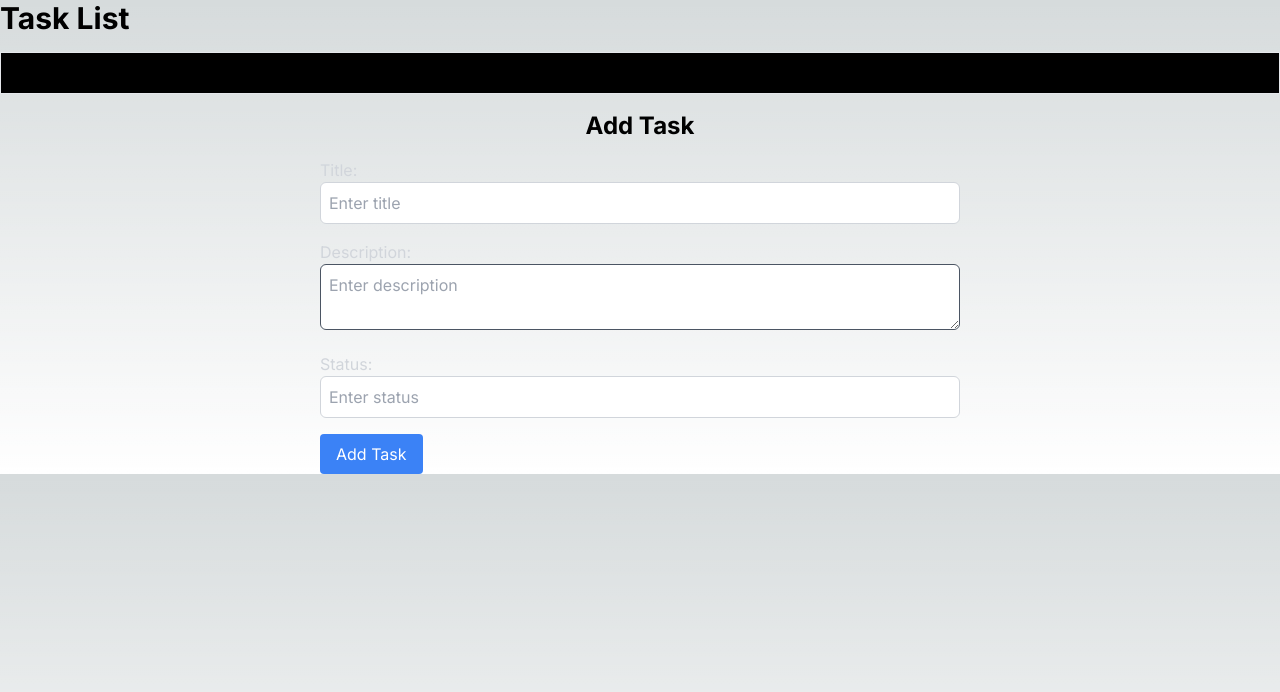
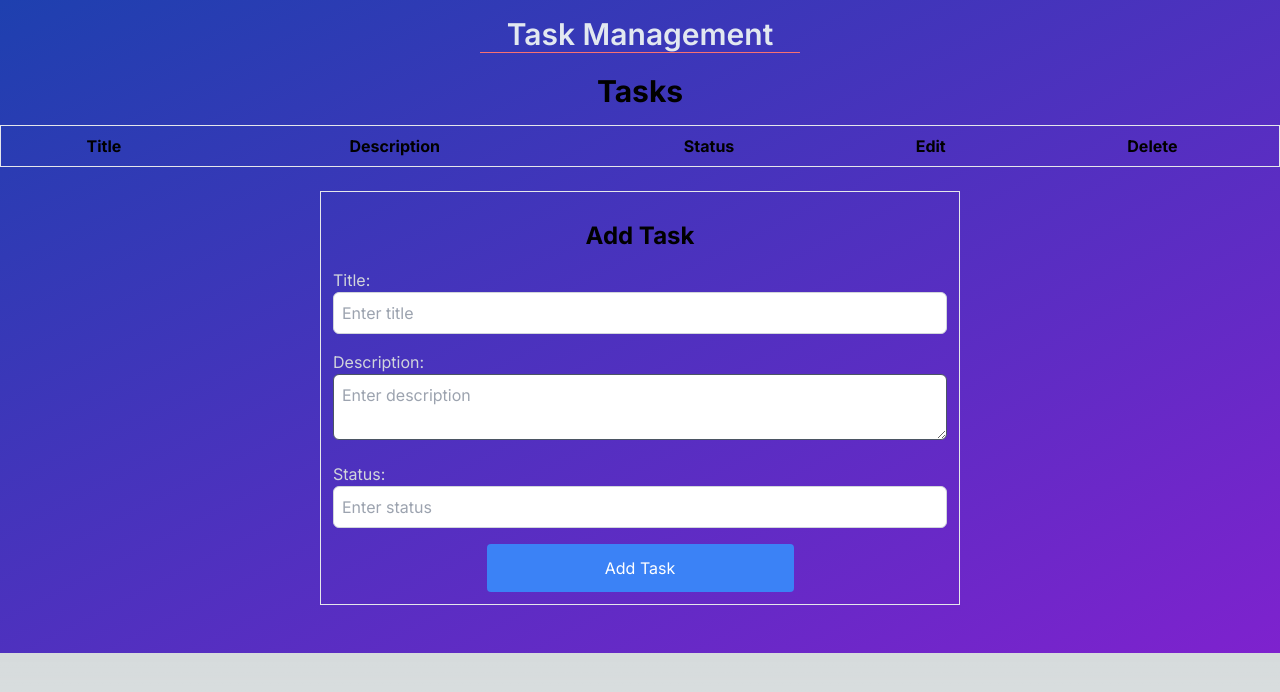
Before and after one commit to developerMasum/Task-Management-Application, a Next.js app: page / in a window 1280 px wide. Shown: the top 692 px of the page. Built offline with nearby package versions, Linux system fonts and the light colour scheme.

Commit message:
error solved and added sweet alert

```diff
--- a/src/app/AddTask/page.tsx
+++ b/src/app/AddTask/page.tsx
@@ -25,24 +25,24 @@ const AddTaskPage: React.FC = () => {
     if (taskTitle.trim() === '') {
       setTitleError('Title is required');
       hasError = true;
-    } else if (taskTitle.length > 30) {
-      setTitleError('Title should be less than or equal to 30 characters');
+    } else if (taskTitle.length > 50) {
+      setTitleError('Title should be less than or equal to 50 characters');
       hasError = true;
     }
 
     if (taskDescription.trim() === '') {
       setDescriptionError('Description is required');
       hasError = true;
-    } else if (taskDescription.length > 50) {
-      setDescriptionError('Description should be less than or equal to 50 characters');
+    } else if (taskDescription.length > 250) {
+      setDescriptionError('Description should be less than or equal to 250 characters');
       hasError = true;
     }
 
     if (taskStatus.trim() === '') {
       setStatusError('Status is required');
       hasError = true;
-    } else if (taskStatus.length > 10) {
-      setStatusError('Status should be less than or equal to 10 characters');
+    } else if (taskStatus.length > 30) {
+      setStatusError('Status should be less than or equal to 30 characters');
       hasError = true;
     }
 
@@ -61,7 +61,7 @@ const AddTaskPage: React.FC = () => {
     Swal.fire({
       position: 'center',
       icon: 'success',
-      title: 'Your work has been saved',
+      title: 'task added successfully ',
       showConfirmButton: false,
       timer: 1000
     }).then(() => {
@@ -73,7 +73,7 @@ const AddTaskPage: React.FC = () => {
   };
 
   return (
-    <div className="w-1/2 mx-auto">
+    <div className="w-full p-3  md:w-1/2 lg-w-1/2 mx-auto mb-12   border border-gray-200 ">
       <h1 className="text-2xl font-bold mb-4 text-center pt-4">Add Task</h1>
       <form className="text-black">
         <div className="mb-4">
@@ -114,13 +114,15 @@ const AddTaskPage: React.FC = () => {
           />
           {statusError && <p className="text-red-500">{statusError}</p>}
         </div>
-        <button
-          className="bg-blue-500 text-white py-2 px-4 rounded hover:bg-blue-600"
+      <div className='flex items-center'>
+      <button
+          className="bg-blue-500 text-white py-3 w-1/2 mx-auto px-4 rounded hover:bg-blue-800"
           type="button"
           onClick={handleAddTask}
         >
           Add Task
         </button>
+      </div>
       </form>
 
     </div>
--- a/src/app/TaskList.tsx/page.tsx
+++ b/src/app/TaskList.tsx/page.tsx
@@ -1,6 +1,7 @@
 "use client"
 import React, { useState } from 'react';
 import { useMST, Task } from '../../store';
+import Swal from 'sweetalert2';
 
 const TaskList: React.FC = () => {
   const [, addTask, editTask, deleteTask, getTasks] = useMST();
@@ -13,7 +14,18 @@ const TaskList: React.FC = () => {
     localStorage.setItem('tasks', JSON.stringify(getTasks()));
     setEditTaskId(null);
     setNewEditTaskId(null);
+    Swal.fire({
+      position: 'center',
+      icon: 'success',
+      title: 'task deleted successfully',
+      showConfirmButton: false,
+      timer: 1000
+    }).then(() => {
+      // Reload the page after Swal is fully shown
+      setTimeout(() => {
         window.location.reload();
+      }, 1000);
+    });
   };
 
   const handleEditTask = (taskId: number) => {
@@ -35,20 +47,22 @@ const TaskList: React.FC = () => {
       const updatedTasks = getTasks();
       localStorage.setItem('tasks', JSON.stringify(updatedTasks));
       handleCancelEdit();
+
     }
   };
 
   return (
     <div>
-      <h1 className="text-3xl font-bold mb-4">Task List</h1>
-      <table className="min-w-full bg-black border border-gray-200">
+      <h1 className="text-3xl text-center font-bold mb-4 mt-5">Tasks</h1>
+      <div className="overflow-x-auto">
+        <table className="min-w-full  border border-gray-200">
           <thead>
             <tr>
               <th className="py-2 px-4 border-b text-center">Title</th>
               <th className="py-2 px-4 border-b text-center">Description</th>
               <th className="py-2 px-4 border-b text-center">Status</th>
-            <th className="py-2 px-4 border-b">Edit Action</th>
-            <th className="py-2 px-4 border-b">Delete Action</th>
+              <th className="py-2 px-4 border-b text-center">Edit</th>
+              <th className="py-2 px-4 border-b text-center">Delete</th>
             </tr>
           </thead>
           <tbody>
@@ -99,6 +113,8 @@ const TaskList: React.FC = () => {
                       >
                         Save
                       </button>
+                      </td>
+                      <td className='py-2 px-4 border-b text-center' >
                       <button
                         className="bg-red-500 hover:bg-red-600 text-white font-bold py-2 px-4 rounded"
                         onClick={handleCancelEdit}
@@ -106,19 +122,22 @@ const TaskList: React.FC = () => {
                         Cancel
                       </button>
                     </td>
+
                   </>
                 ) : (
                   <>
                     <td className="py-2 px-4 border-b text-center">{task.title}</td>
                     <td className="py-2 px-4 border-b text-center">{task.description}</td>
                     <td className="py-2 px-4 border-b text-center">{task.status}</td>
-                  <td className="py-2 px-4 border-b">
+                    <td className="py-2 px-4 border-b text-center ">
                       <button
                         className="bg-blue-500 hover:bg-blue-600 text-white font-bold py-2 px-4 rounded mr-2"
                         onClick={() => handleEditTask(task.id)}
                       >
                         Edit
                       </button>
+                      </td>
+                      <td className='py-2 px-4 border-b text-center'>
                       <button
                         className="bg-red-500 hover:bg-red-600 text-white font-bold py-2 px-4 rounded"
                         onClick={() => handleDeleteTask(task.id)}
@@ -126,6 +145,7 @@ const TaskList: React.FC = () => {
                         Delete
                       </button>
                     </td>
+                    <td></td>
                   </>
                 )}
               </tr>
@@ -133,6 +153,7 @@ const TaskList: React.FC = () => {
           </tbody>
         </table>
       </div>
+    </div>
   );
 };
 
--- a/src/app/layout.tsx
+++ b/src/app/layout.tsx
@@ -5,8 +5,8 @@ import { Inter } from 'next/font/google'
 const inter = Inter({ subsets: ['latin'] })
 
 export const metadata: Metadata = {
-  title: 'Main Page ',
-  description: 'Generated by create next app',
+  title: 'Task Management || Home ',
+  description: 'Task Management for Assignment',
 }
 
 export default function RootLayout({
--- a/src/app/page.tsx
+++ b/src/app/page.tsx
@@ -7,12 +7,17 @@ const Home: React.FC = () => {
 
 
   return (
-    <>
+    <div className="bg-gradient-to-br from-blue-800 to-purple-700 ">
+    <h2 className="text-slate-200 text-center text-3xl font-semibold pt-4  ">Task Management </h2>
+    <hr className="w-80 mx-auto border-red-400" />
 
-    <TaskList />
+   <div className="flex flex-col gap-6">
+
+   <TaskList />
     <AddTaskPage />
+   </div>
 
-    </>
+    </div>
   );
 };
 
```
Lines whose indentation alone changed are shown as unchanged.
